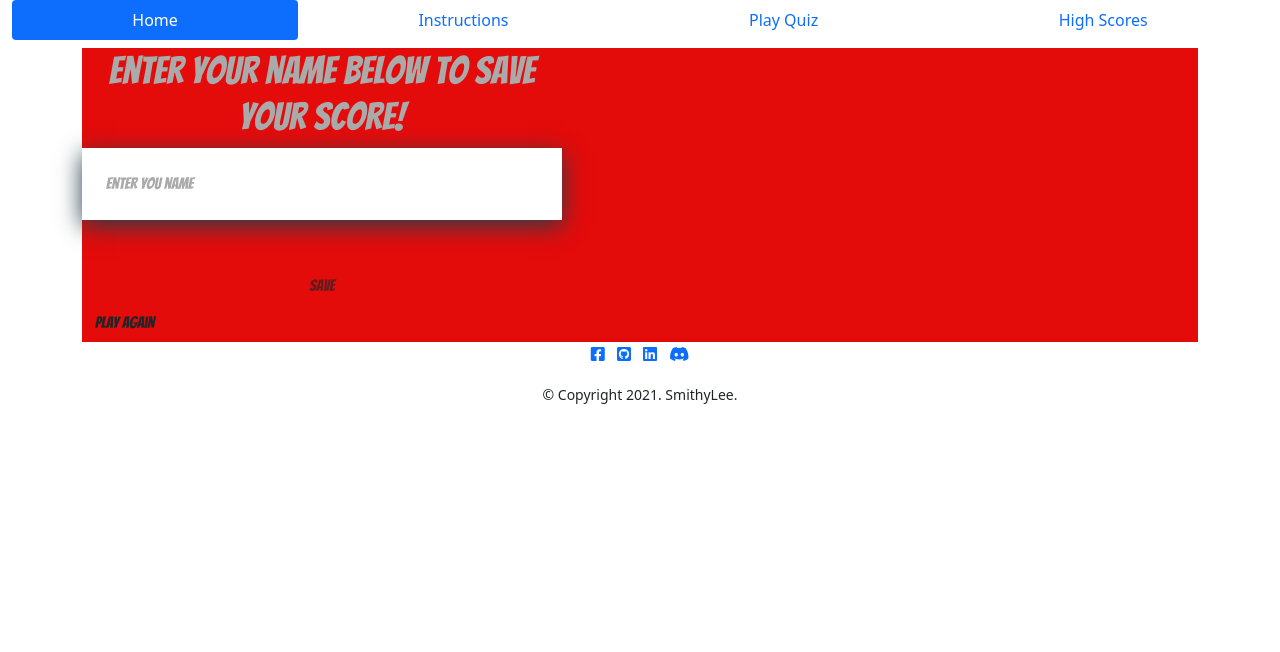
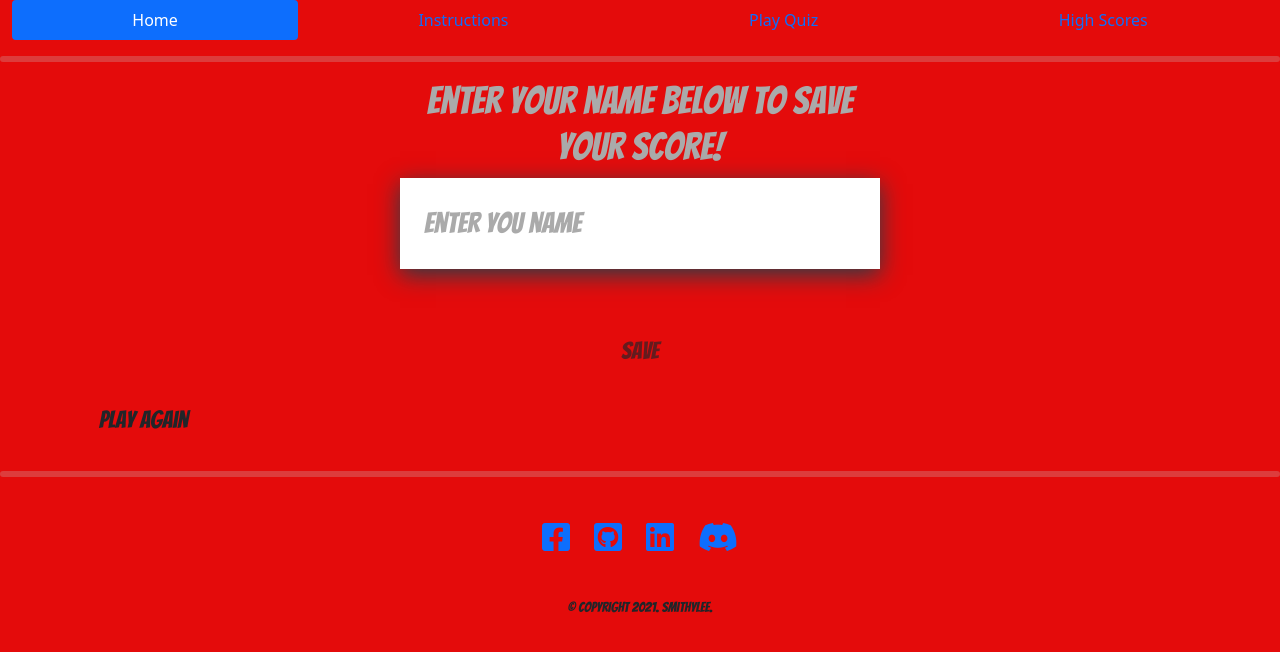
Before and after one commit to smithylee81/MARVELous-Quiz, a plain HTML site: page end.html in a window 1280 px wide. Drawn offline with nearby package versions, Linux system fonts and the light colour scheme.

Commit message:
Additional styling added

```diff
--- a/assets/css/end.css
+++ b/assets/css/end.css
@@ -2,9 +2,29 @@
 
 @import url('https://fonts.googleapis.com/css2?family=Bangers&display=swap');
 
+body {
+    background-color: #e40b0b;
+  }
+
+
+/*--------------------- END FORM CONTAINER -------------*/
+
+.end-form-container {
+    width: 100%;
+    display: flex;
+    flex-direction: column;
+    align-items: center;
+    max-width: 30rem;
+    background-color: #e40b0b;
+    margin: auto;
+}
+
 #end{
     background-color: #e40b0b;
     font-family: 'Bangers';
+    height: 100%;
+    text-shadow: #273e47 ;
+
    }
 
 .end-form-container{
@@ -49,12 +69,14 @@ input::placeholder{
     margin-bottom: 3rem;
     width: 100%;
     outline: none;
+    color: black;
 }
 
 #end-text{
     font-size: 2.4rem;
     color: #aaa;
     text-align: center;
+    text-shadow: #273e47;
 }
 
 #saveScoreBtn {
@@ -68,3 +90,74 @@ input::placeholder{
     text-align: center;
     padding: 1rem;
 }
+
+/*-------------------- DIVIDERS --------------*/
+
+.divider{
+    color: #cccccc;
+    width: 100%;
+    height: 2px;
+    border-radius: 10px;
+    border: solid;
+    border-top-left-radius: 10px;
+    border-top-right-radius: 10px ;
+    border-bottom-left-radius: 10px ;
+    border-bottom-right-radius: 10px;
+   }
+
+
+  /*-------------------- FOOTER -----------------*/
+  footer {
+    display: flex;
+    align-items: center;
+    justify-content: center;
+}
+
+    .list-inline {
+       padding: 20px;
+       list-style: none;
+       font-size: 2rem;
+       justify-content: center;
+       align-items: center;
+       display: flex;
+    }
+
+    i{
+       align-items: center;
+       justify-content:center;
+       display: flex;
+       padding: 0.5rem;
+    }
+
+    .copyright{
+       font-family: 'Bangers';
+       align-items: center;
+       justify-content:center;
+       display: flex;
+    }
+
+
+       /*--------------------- MEDIA QUERIES ------------------*/
+
+    @media screen and (max-width:320px) {
+       .social-links i{
+       width: 100%;
+       vertical-align: center;
+       display: flex;
+       }
+
+    @media screen and (max-width: 768px){
+       .choice-container{
+               min-width: 40rem;
+               display: flex;
+           }
+       }
+
+       @media (min-width: 576px)
+    .text-sm-center {
+       text-align: center!important;
+    }
+    @media (min-width: 576px)
+    .flex-sm-fill {
+       flex: 1 1 auto!important;
+    }
--- a/assets/css/highscores.css
+++ b/assets/css/highscores.css
@@ -1,11 +1,24 @@
 @import url('https://fonts.googleapis.com/css2?family=Bangers&display=swap');
 
 /*---------------------- HIGHSCORED PAGE CSS ----------------------*/
+
 body {
-    background-color: #e40b0b;
-    font-family: 'Bangers';
-   }
+  background-color: #e40b0b;
+}
 
+/*-------------------- DIVIDERS --------------*/
+
+.divider{
+   color: #cccccc;
+   width: 100%;
+   height: 2px;
+   border-radius: 10px;
+   border: solid;
+   border-top-left-radius: 10px;
+   border-top-right-radius: 10px ;
+   border-bottom-left-radius: 10px ;
+   border-bottom-right-radius: 10px;
+  }
 
    /*-------------------- NAVBAR / MAIN HEADING AND BODY -----------------*/
    /* Credit to Bootstrap for responsive nav bar*/
--- a/assets/css/quiz.css
+++ b/assets/css/quiz.css
@@ -128,6 +128,20 @@ li {
     margin-right: 0.5rem;
 }
 
+/*-------------------- DIVIDERS --------------*/
+
+.divider{
+    color: #cccccc;
+    width: 100%;
+    height: 2px;
+    border-radius: 10px;
+    border: solid;
+    border-top-left-radius: 10px;
+    border-top-right-radius: 10px ;
+    border-bottom-left-radius: 10px ;
+    border-bottom-right-radius: 10px;
+   }
+
 
 /*----------------------------------- FOOTER -----------------------------*/
 footer {
--- a/end.html
+++ b/end.html
@@ -5,11 +5,11 @@
     <meta http-equiv="X-UA-Compatible" content="IE=edge">
     <meta name="viewport" content="width=device-width, initial-scale=1.0">
 
-    <link rel="stylesheet" href="assets/css/end.css">
     <link rel="stylesheet" href="https://cdn.jsdelivr.net/npm/bootstrap@5.1.3/dist/css/bootstrap.min.css" rel="stylesheet" integrity="sha384-1BmE4kWBq78iYhFldvKuhfTAU6auU8tT94WrHftjDbrCEXSU1oBoqyl2QvZ6jIW3" crossorigin="anonymous">
     <link rel="stylesheet" href="https://cdnjs.cloudflare.com/ajax/libs/font-awesome/5.15.4/css/all.min.css">
     <link rel="preconnect" href="https://fonts.gstatic.com" crossorigin>
     <link href="https://fonts.googleapis.com/css2?family=Bangers&display=swap" rel="stylesheet">
+    <link rel="stylesheet" href="assets/css/end.css">
 
     <title>End Page</title>
 </head>
@@ -19,14 +19,14 @@
         <div class="container-fluid">
           <nav class="nav nav-pills flex-column flex-sm-row">
         <a class="flex-sm-fill text-sm-center nav-link active" aria-current="page" href="index.html">Home</a>
-        <a class="flex-sm-fill text-sm-center nav-link" href="#instructions">Instructions</a>
+        <a class="flex-sm-fill text-sm-center nav-link" href="index.html">Instructions</a>
         <a class="flex-sm-fill text-sm-center nav-link" href="quiz.html">Play Quiz</a>
         <a class="flex-sm-fill text-sm-center nav-link" href="highscores.html">High Scores</a>
          </nav>
        </div>
     </section>
 <!------------------- NAV BAR END ----------------->
-
+<hr class="divider">
     <div class="container">
         <div id="end" class="flex-center flex-column">
             <h1 id="finalScore">0</h1>
@@ -39,6 +39,7 @@
         </div>
     </div>
 
+<hr class="divider">
 <!-- FOOTER START -->
     <footer>
         <div class="container-fluid justify-content-center">
@@ -70,7 +71,7 @@
                             </a>
                         </li>
                     </ul>
-                    <small class="copyright-text">
+                    <small class="copyright">
                         © Copyright 2021. SmithyLee.
                     </small>
                 </div>
```
Also changed, not shown: highscores.html (+4 -2 lines), quiz.html (+2 -0 lines).
